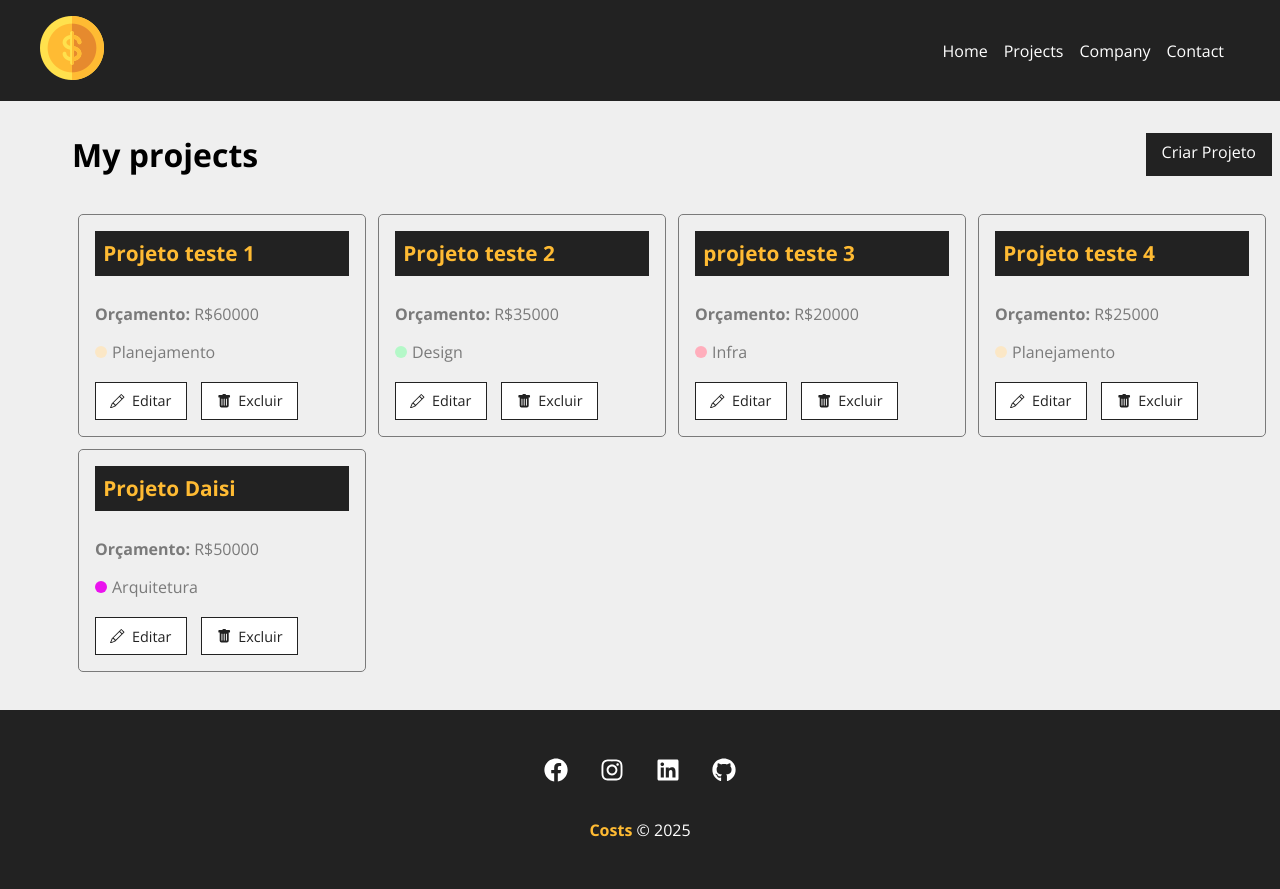
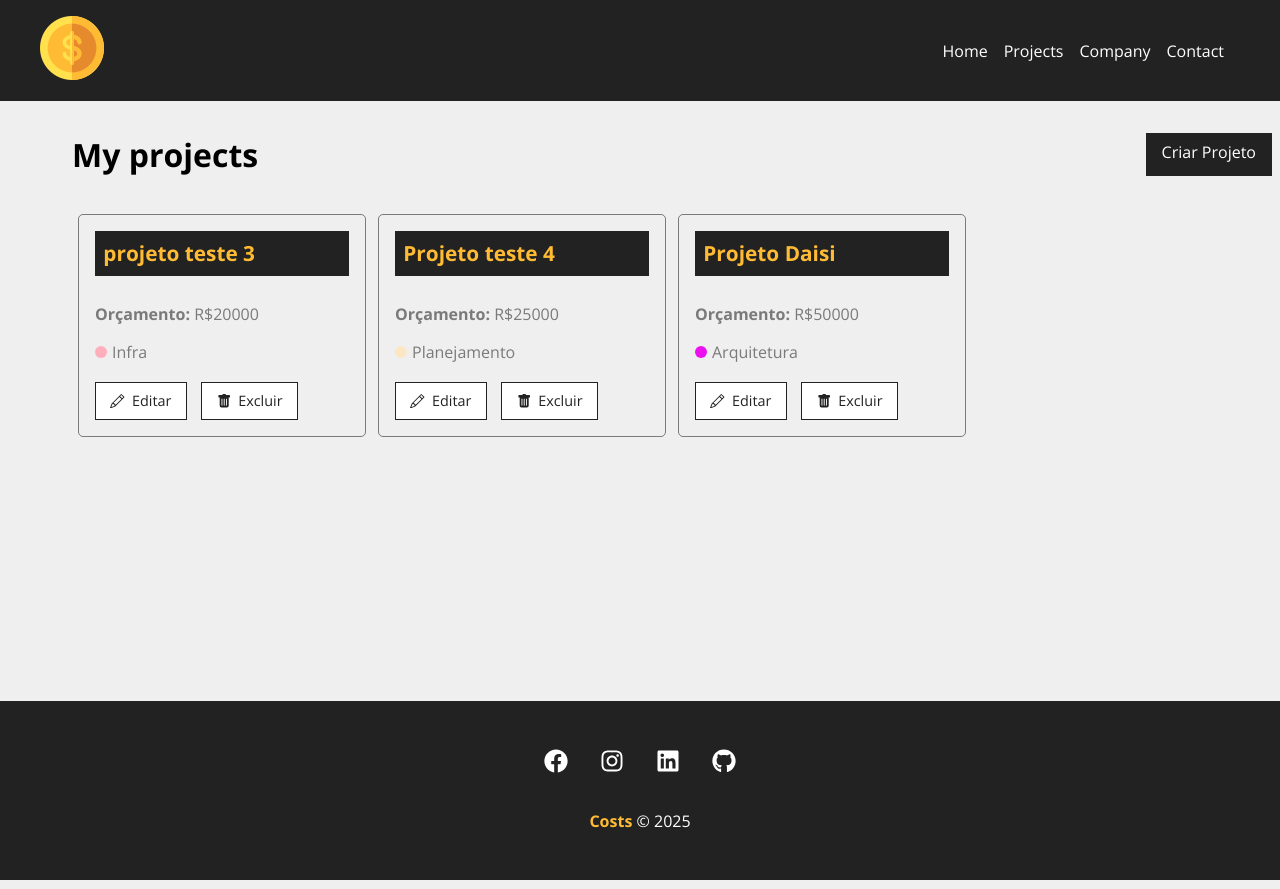
Before and after one commit to alvaro-asouza/costs, a React (Vite) app: page /projects in a window 1280 px wide. Shown: the top 889 px of the page. Built offline with nearby package versions, Linux system fonts and the light colour scheme; data requests are answered from the project's data file.

Commit message:
removendo projetos

```diff
--- a/db.json
+++ b/db.json
@@ -1,27 +1,5 @@
 {
   "projects": [
-    {
-      "id": "98b5",
-      "name": "Projeto teste 1",
-      "budget": "60000",
-      "category": {
-        "id": "4",
-        "nome": "Planejamento"
-      },
-      "cost": 0,
-      "services": []
-    },
-    {
-      "id": "621d",
-      "name": "Projeto teste 2",
-      "budget": "35000",
-      "category": {
-        "id": "3",
-        "nome": "Design"
-      },
-      "cost": 0,
-      "services": []
-    },
     {
       "id": "297f",
       "name": "projeto teste 3",
--- a/src/components/pages/Projects.jsx
+++ b/src/components/pages/Projects.jsx
@@ -14,6 +14,7 @@
 function Projects() {
     const [projects, setProjects] = useState([])
     const [removeLoading, setRemoveLoading] = useState(false)
+    const [projectMessage, setProjectMessage] = useState('')
 
     const location = useLocation()
     let message = ''
@@ -41,6 +42,23 @@
 
     }, [])
 
+    function removeProject(id) {
+
+        fetch(`http://localhost:5000/projects/${id}`, {
+            method: 'DELETE',
+            headers: {
+                'Content-Type' : 'application/json',
+            }
+        }).then(resp => resp.json())
+        .then(() => {
+            setProjects(projects.filter(project => project.id !== id))
+            // message
+            setProjectMessage('Projeto removido com sucesso!')
+        })
+        .catch(err => console.log(err))
+
+    }
+
     return (
         <div className={styles.project_container}>
             <div className={styles.tittle_container}>
@@ -48,6 +66,7 @@
                 <LinkButton to="/newproject" text="Criar Projeto" />
             </div>
             {message && <Message type="success" msg={message} />}
+            {projectMessage && <Message type="success" msg={projectMessage} />}
             <Container customClass="start">
                 {projects.length > 0 &&
                     projects.map((project) => (
@@ -57,6 +76,7 @@
                         budget={project.budget}
                         category={project.category.nome}
                         key={project.id}
+                        handleRemove={removeProject}
                         />
                     ))
                 }
--- a/src/components/project/ProjectCard.jsx
+++ b/src/components/project/ProjectCard.jsx
@@ -4,6 +4,12 @@
 import { BsPencil, BsFillTrashFill } from 'react-icons/bs';
 
 function ProjectCard({ id, name, budget, category, handleRemove }){
+
+    const remove = (e) => {
+        e.preventDefault()
+        handleRemove(id)
+    }
+
     return(
         <div className={styles.project_card}>
             <h4>{name}</h4>
@@ -17,7 +23,7 @@
                 <Link to="/">
                     <BsPencil />Editar
                 </Link>
-                <button>
+                <button onClick={remove}>
                     <BsFillTrashFill />Excluir
                 </button>
             </div>
```
